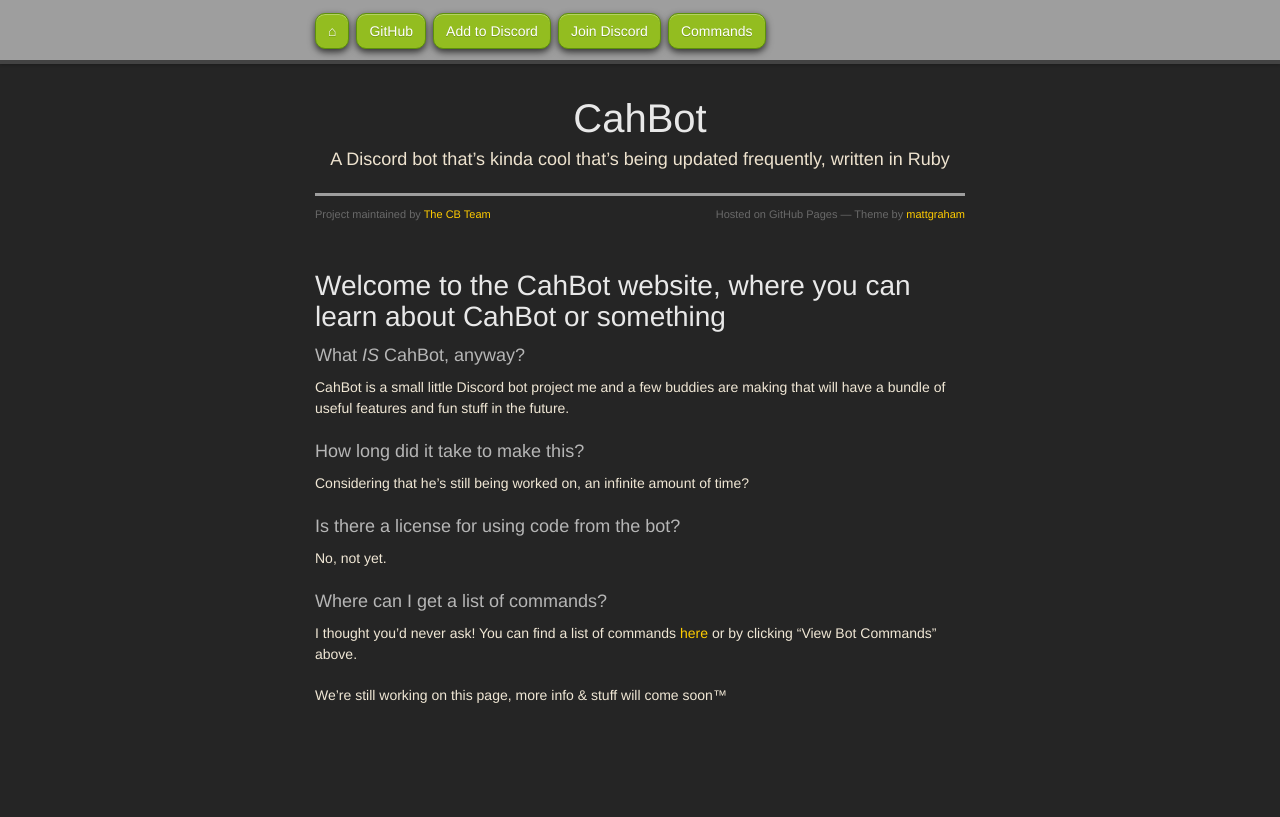
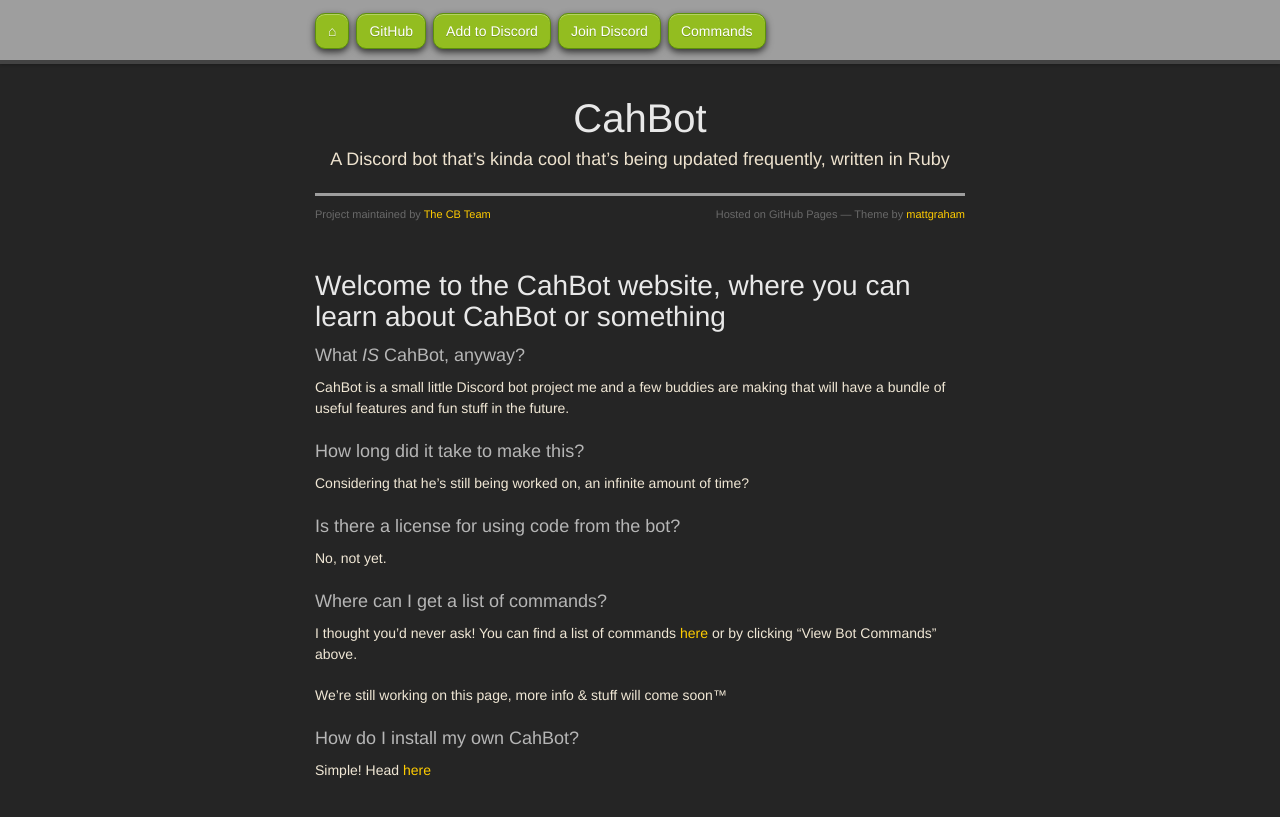
Before and after one commit to CahBots/cahbot, a Jekyll site: the page built from index.md, in a window 1280 px wide. Shown: the top 817 px of the page. Built offline with Jekyll 4.4.1, drawn with Linux system fonts in a browser that asks for light colours; nearby versions of some CDN libraries; some web fonts are replaced.

Commit message:
guess ill install

```diff
--- a/index.md
+++ b/index.md
@@ -8,12 +8,19 @@ title: Welcome to the CahBot website, where you can learn about CahBot or someth
 CahBot is a small little Discord bot project me and a few buddies are making that will have a bundle of useful features and fun stuff in the future.
 
 ### How long did it take to make this?
+
 Considering that he’s still being worked on, an infinite amount of time?
 
 ### Is there a license for using code from the bot?
+
 No, not yet.
 
 ### Where can I get a list of commands?
+
 I thought you'd never ask! You can find a list of commands [here](commands) or by clicking "View Bot Commands" above.
 
 We're still working on this page, more info & stuff will come soon™
+
+### How do I install my own CahBot?
+
+Simple! Head [here](install)
```
